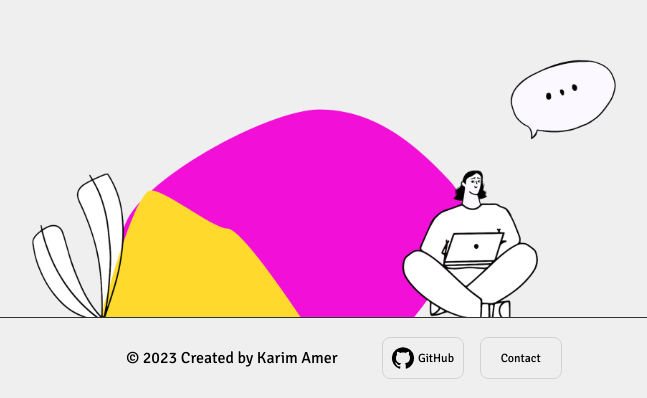
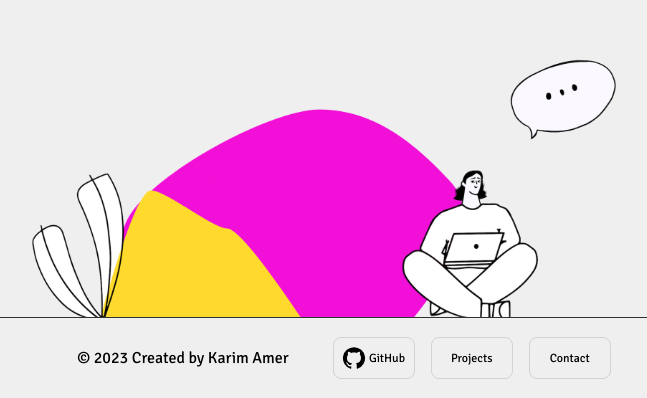
Before and after one commit to kaaf7/personal_website, a React (Create React App) app: page / in a window 1280 px wide. Shown: the part 2885-3283 px from the top of the page, without its empty margins (292-939 px from the left). Built offline with nearby package versions, Linux system fonts and the light colour scheme.

Commit message:
edit footer

```diff
--- a/src/Components/Footer.jsx
+++ b/src/Components/Footer.jsx
@@ -20,7 +20,6 @@ const ContactMeSection = styled.div`
   align-items: center;
   text-align: center;
 `;
-
 const IconContainer = styled.div`
   width: 100%;
   height: 100%;
@@ -29,7 +28,6 @@ const IconContainer = styled.div`
   align-items: center;
   font-family: "Signika", sans-serif;
 `;
-
 const Icon = styled.div`
   margin-left: 1vh;
   margin-right: 1vh;
@@ -61,7 +59,6 @@ const Separator = styled.span`
 `;
 const Footer = () => {
   const gitHubLink = "https://github.com/kaaf7";
-
   return (
     <Container>
       <ContactMeSection>
@@ -81,6 +78,7 @@ const Footer = () => {
               GitHub
             </Icon>
           </a>
+          <Icon>Projects</Icon>
           <Icon>Contact</Icon>
         </IconContainer>
       </ContactMeSection>
```
